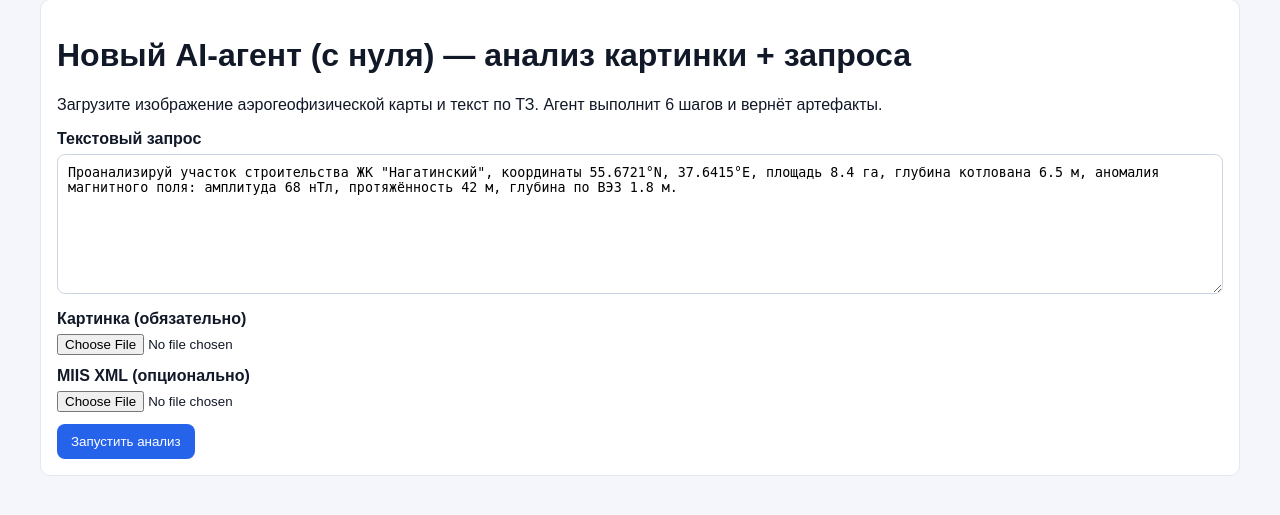
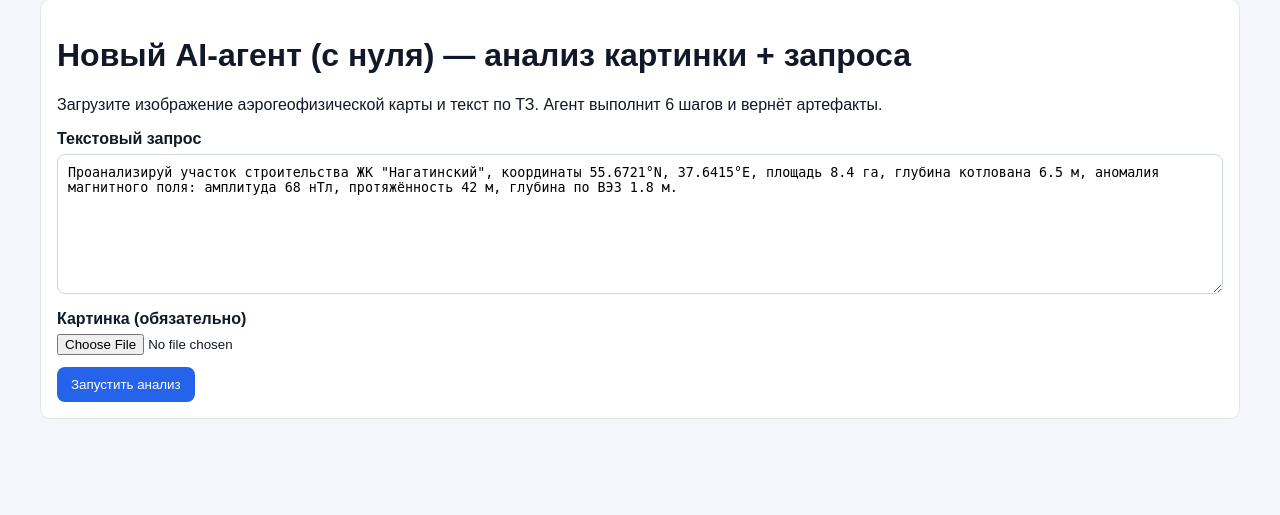
Before and after one commit to entryfr/kurs, a FastAPI app: page / in a window 1280 px wide. Shown: the part 25-540 px from the top of the page. Run offline with FastAPI, Linux system fonts and the light colour scheme.

Commit message:
Make V2 form strictly image prompt and submit
Co-authored-by: entryfr <entryfr@users.noreply.github.com>

```diff
--- a/templates/agent_v2/index.html
+++ b/templates/agent_v2/index.html
@@ -30,9 +30,6 @@
 
             <label for="image_file">Картинка (обязательно)</label>
             <input id="image_file" name="image_file" type="file" accept="image/*" required>
-
-            <label for="miis_xml_file">MIIS XML (опционально)</label>
-            <input id="miis_xml_file" name="miis_xml_file" type="file" accept=".xml">
 
             <button type="submit">Запустить анализ</button>
         </form>
```
Also changed, not shown: tests/test_agent_v2_web.py (+1 -0 lines).
